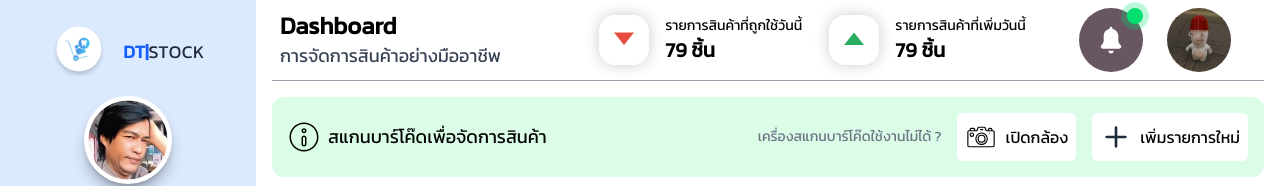
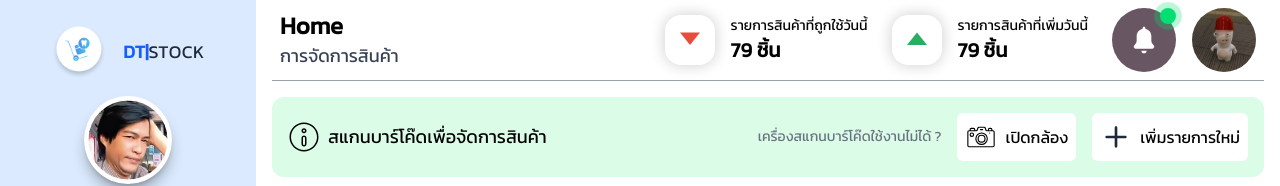
Before and after one commit to panuwit009/dtstock, a Next.js app: page /home in a window 1280 px wide. Shown: the top 186 px of the page. Built offline with nearby package versions, Linux system fonts and the light colour scheme.

Commit message:
ใช้ container query ซ่อน element

```diff
--- a/src/components/home/header/index.tsx
+++ b/src/components/home/header/index.tsx
@@ -1,16 +1,16 @@
 export default function HomeHeader () {
     return (
         <header
-            className="sticky top-0 left-0 right-0 z-10 bg-white p-2
+            className="@container/HomeHeader sticky top-0 left-0 right-0 z-10 bg-white p-2
             flex items-center justify-between border-b border-b-gray-400"
         >
-            <div className="">
-                <span className="font-bold text-sm xl:text-2xl 2xl:text-4xl">Dashboard</span>
-                <div className="text-lg text-gray-700 font-thin">การจัดการสินค้าอย่างมืออาชีพ</div>
+            <div className="flex flex-col pr-4">
+                <span className="font-bold text-2xl 2xl:text-4xl">Home</span>
+                <span className="text-lg text-gray-700 font-thin">การจัดการสินค้า</span>
             </div>
 
             <div className="">
-                <div className="grid grid-cols-3 gap-6">
+                <div className="flex gap-6">
                     <div className="flex items-center justify-center gap-4">
                         <div className="rounded-2xl shadow-[0_0_15px_rgba(0,0,0,0.2)]">
                             <svg xmlns="http://www.w3.org/2000/svg" viewBox="0 0 100 100" width="50" height="50">
@@ -19,8 +19,8 @@ export default function HomeHeader () {
                             </svg>
                         </div>
 
-                        <div className="flex flex-col">
-                            <span className="text-sm">รายการสินค้าที่ถูกใช้วันนี้</span>
+                        <div className="flex flex-col hidden @xl/HomeHeader:block">
+                            <span className="text-sm hidden @3xl/HomeHeader:block">รายการสินค้าที่ถูกใช้วันนี้</span>
                             <span className="font-bold text-xl">79 ชิ้น </span>
                         </div>
                     </div>
@@ -33,14 +33,14 @@ export default function HomeHeader () {
                             </svg>
                         </div>
 
-                        <div className="flex flex-col">
-                            <span className="text-sm">รายการสินค้าที่เพิ่มวันนี้</span>
+                        <div className="flex flex-col hidden @xl/HomeHeader:block">
+                            <span className="text-sm hidden @3xl/HomeHeader:block">รายการสินค้าที่เพิ่มวันนี้</span>
                             <span className="font-bold text-xl">79 ชิ้น </span>
                         </div>
                     </div>
 
                     <div className="flex items-center justify-center">
-                        <div className="grid grid-cols-2 gap-6">
+                        <div className="grid grid-cols-2 gap-4">
                             <span className="relative size-16 rounded-full flex items-center justify-center bg-[#685762] hover:scale-110 hover:cursor-pointer transition duration-150">
                                     <svg className="w-8 h-8" viewBox="0 0 24 24" fill="none" xmlns="http://www.w3.org/2000/svg">
                                         <path d="M12 2C11.4477 2 11 2.44772 11 3V3.5C8.51472 4.08996 6.5 6.24021 6.5 8.92308V12.5385C6.5 13.3946 6.21563 14.2154 5.7019 14.8462L4.61803 16.1538C3.87071 17.0769 4.52364 18.5 5.69231 18.5H18.3077C19.4764 18.5 20.1293 17.0769 19.382 16.1538L18.2981 14.8462C17.7844 14.2154 17.5 13.3946 17.5 12.5385V8.92308C17.5 6.24021 15.4853 4.08996 13 3.5V3C13 2.44772 12.5523 2 12 2Z"
```
